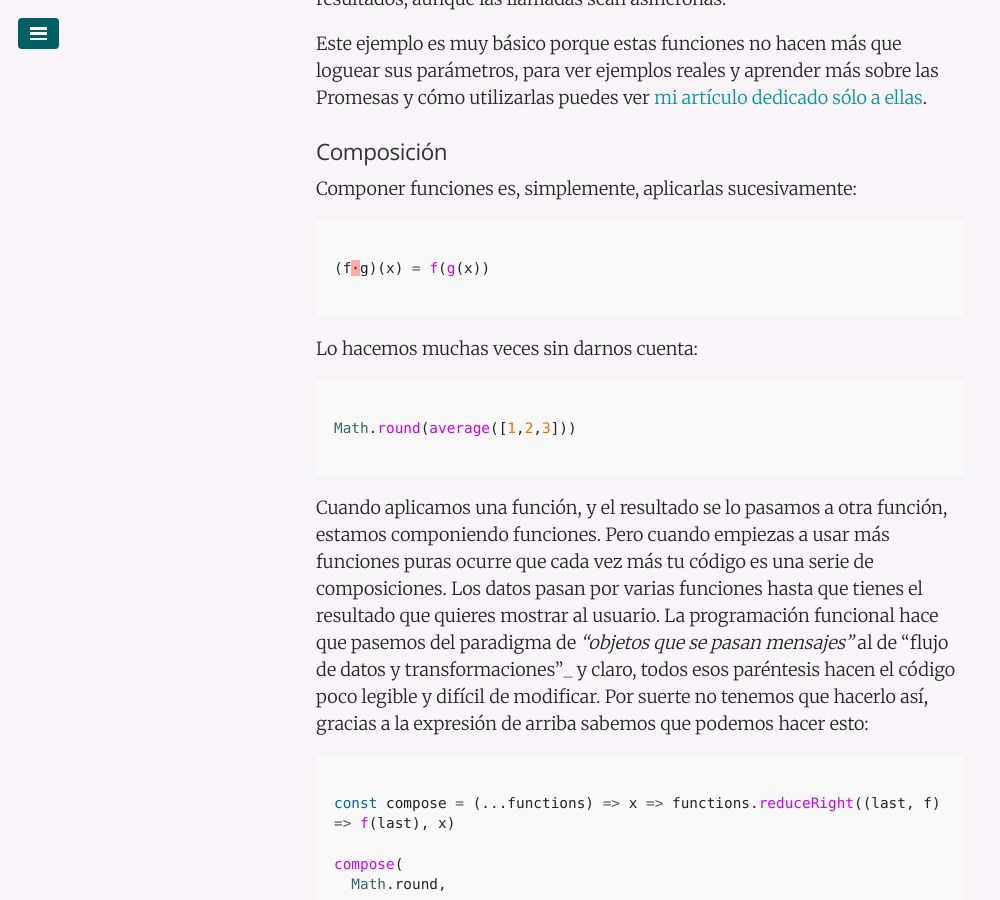
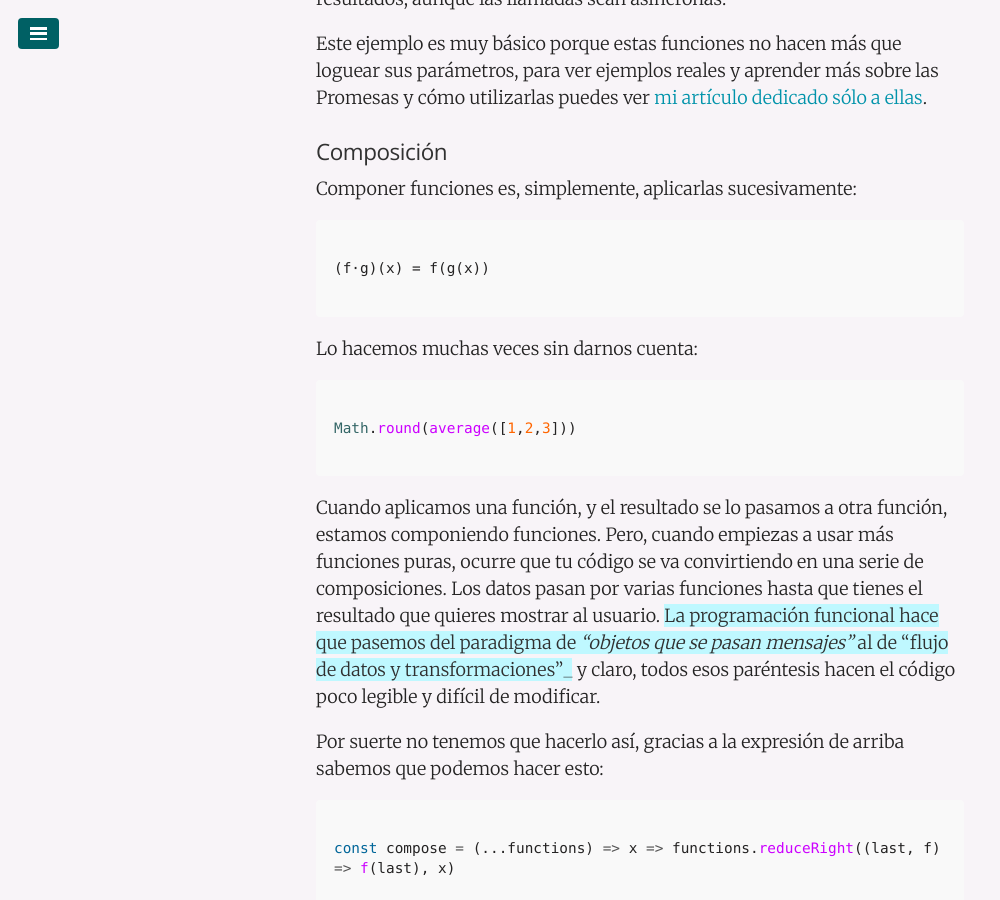
Before and after one commit to juanmirod/juanmirod.github.io, a Jekyll site: the page built from _posts/2017-06-16-introduccion-programacion-funcional-javascript.markdown, in a window 1280 px wide and 900 px high, scrolled down 15807 px. Shown: the whole window, without its empty margins (0-1000 px from the left). Built offline with Jekyll 4.4.1, drawn with Linux system fonts in a browser that asks for light colours.

Commit message:
fix: minor corrections

````diff
--- a/_posts/2017-06-16-introduccion-programacion-funcional-javascript.markdown
+++ b/_posts/2017-06-16-introduccion-programacion-funcional-javascript.markdown
@@ -500,7 +500,7 @@ Este ejemplo es muy básico porque estas funciones no hacen más que loguear sus
 
 Componer funciones es, simplemente, aplicarlas sucesivamente:
 
-```javascript
+```
 
 (f·g)(x) = f(g(x))
 
@@ -514,7 +514,9 @@ Math.round(average([1,2,3]))
 
 ```
 
-Cuando aplicamos una función, y el resultado se lo pasamos a otra función, estamos componiendo funciones. Pero cuando empiezas a usar más funciones puras ocurre que cada vez más tu código es una serie de composiciones. Los datos pasan por varias funciones hasta que tienes el resultado que quieres mostrar al usuario. La programación funcional hace que pasemos del paradigma de _"objetos que se pasan mensajes"_ al de "flujo de datos y transformaciones"_ y claro, todos esos paréntesis hacen el código poco legible y difícil de modificar. Por suerte no tenemos que hacerlo así, gracias a la expresión de arriba sabemos que podemos hacer esto:
+Cuando aplicamos una función, y el resultado se lo pasamos a otra función, estamos componiendo funciones. Pero, cuando empiezas a usar más funciones puras, ocurre que tu código se va convirtiendo en una serie de composiciones. Los datos pasan por varias funciones hasta que tienes el resultado que quieres mostrar al usuario. **La programación funcional hace que pasemos del paradigma de _"objetos que se pasan mensajes"_ al de "flujo de datos y transformaciones"_** y claro, todos esos paréntesis hacen el código poco legible y difícil de modificar.
+
+Por suerte no tenemos que hacerlo así, gracias a la expresión de arriba sabemos que podemos hacer esto:
 
 ```javascript
 
````
